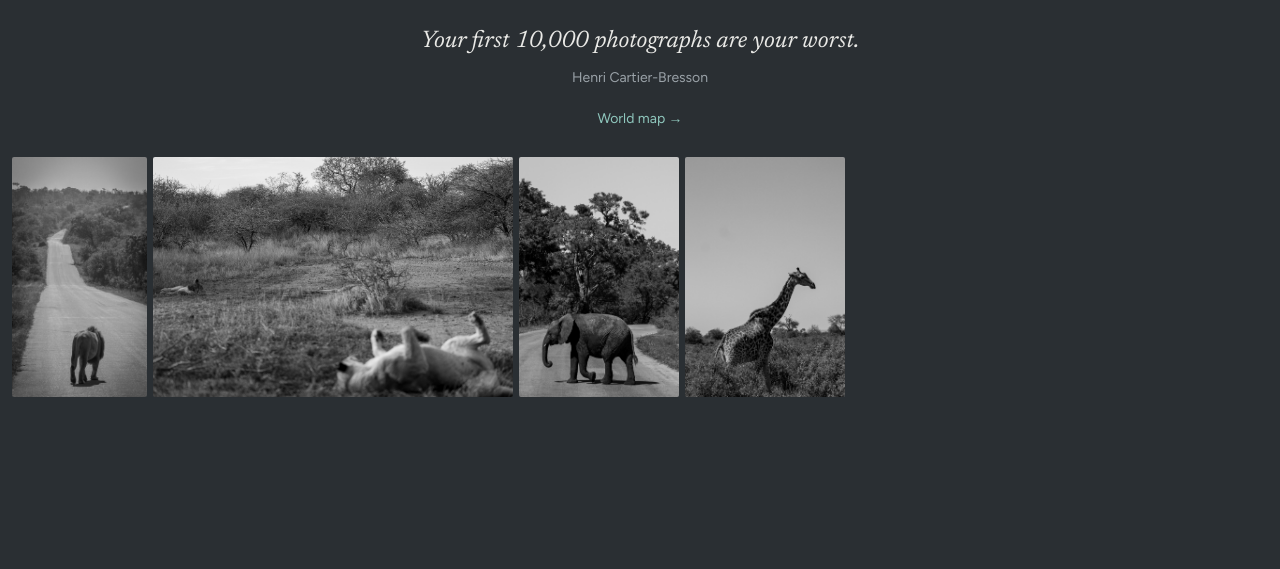
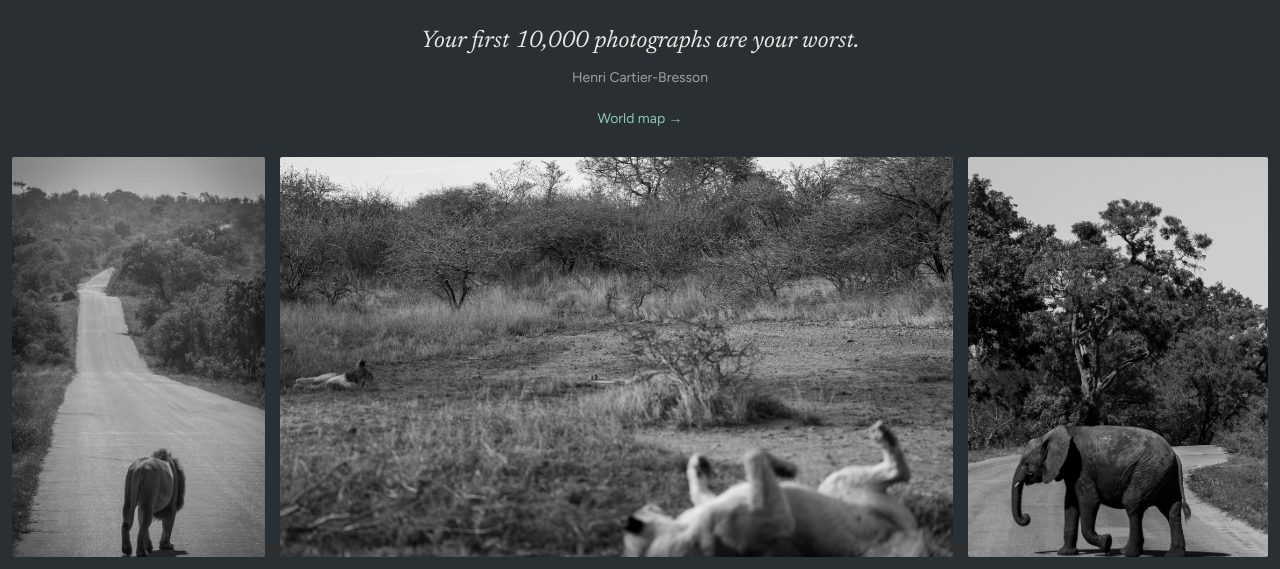
Before and after one commit to elireeder99-pixel/Eli-s-Images, an Astro site: page / in a window 1280 px wide. Shown: the part 171-740 px from the top of the page. Built offline with nearby package versions, Linux system fonts and the light colour scheme; Astro itself is replaced by a stand-in of ours.

Commit message:
Update index.astro

```diff
--- a/src/pages/index.astro
+++ b/src/pages/index.astro
@@ -131,7 +131,7 @@ const data = photos.map((p) => ({ t: p.title, f: p.full }));
   </script>
 
   <style is:global>
-    :root{--bg:#2a2f33;--surface:#343a3f;--text:#e9e9e6;--muted:#9aa2a8;--accent:#8fc7bd;--line:#454d54;--rh:240px}
+    :root{--bg:#2a2f33;--surface:#343a3f;--text:#e9e9e6;--muted:#9aa2a8;--accent:#8fc7bd;--line:#454d54;--rh:400px}
     *{box-sizing:border-box}
     body{margin:0;background:var(--bg);color:var(--text);font:400 16px/1.5 Figtree,system-ui,sans-serif}
     header{padding:56px 24px 28px;max-width:1200px;margin:0 auto;display:flex;flex-direction:column;align-items:center;gap:6px;text-align:center}
@@ -145,7 +145,7 @@ const data = photos.map((p) => ({ t: p.title, f: p.full }));
     button:hover{border-color:var(--accent)}
     button:focus-visible{outline:2px solid var(--accent);outline-offset:3px}
     main{max-width:1400px;margin:0 auto;padding:0 12px 80px}
-    .mosaic{display:flex;flex-wrap:wrap;gap:6px;list-style:none;margin:0;padding:0}
+    .mosaic{display:flex;flex-wrap:wrap;gap:15px;list-style:none;margin:0;padding:0}
     .mosaic::after{content:'';flex-grow:999999}
     .mosaic li{height:var(--rh);width:calc(var(--r) * var(--rh));min-width:0}
     .ph{position:relative;display:block;width:100%;height:100%;padding:0;border:0;border-radius:2px;overflow:hidden;background:var(--surface);cursor:zoom-in}
```
